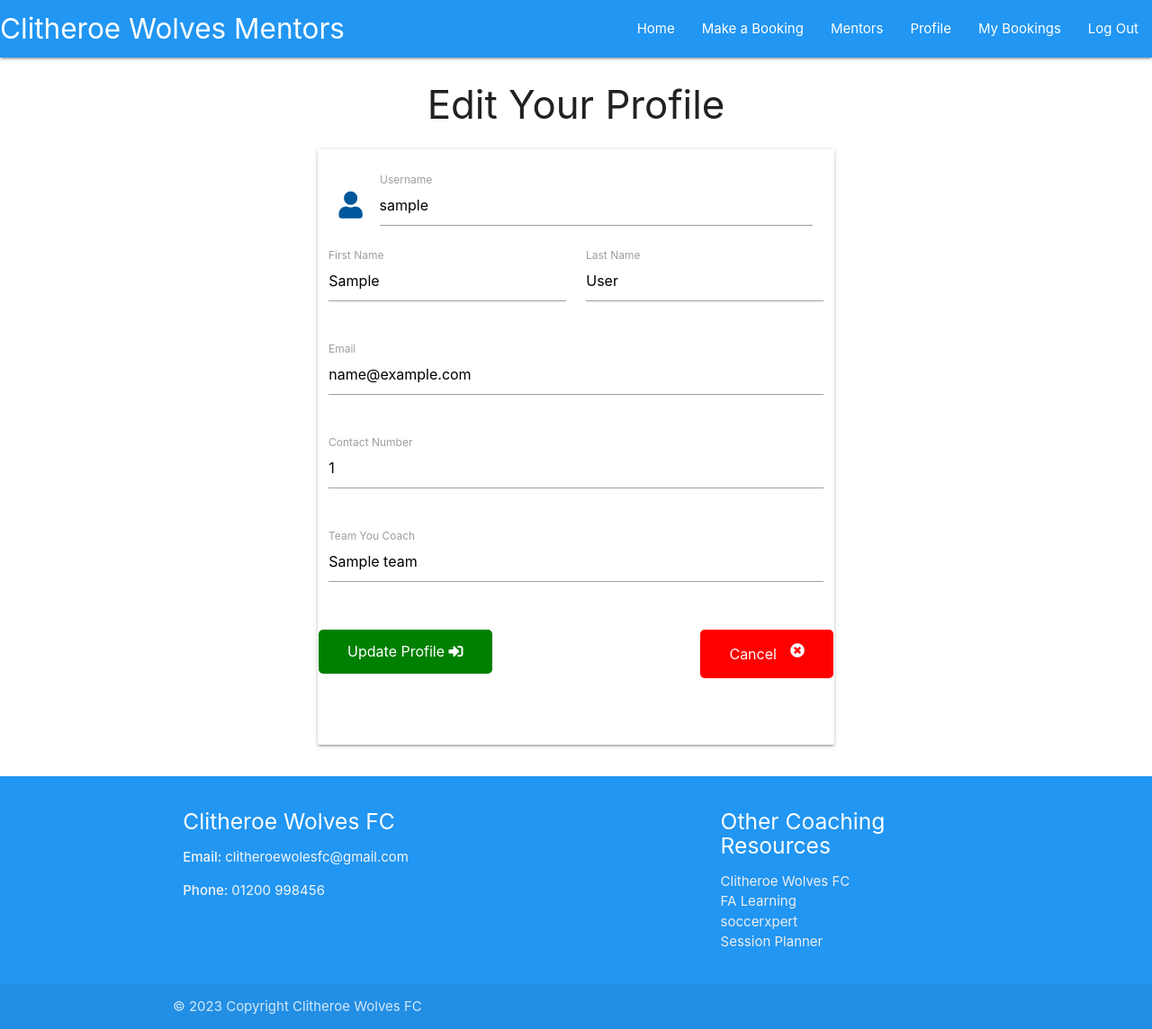
After one commit to Gazerb/coach-mentor, a Flask app: page /edit_profile in a window 1280 px wide. The commit adds this page. Shown: the whole page at 90% size. Run offline with Flask 2, Linux system fonts and the light colour scheme; the visitor is signed in with stand-in values (Sample User, id 1); a database or web service that is not in the repository returns one stand-in record (values such as "Sample title"); some libraries are stand-ins or nearby versions.

Commit message:
code added so user can edit the details in their user profile

```diff
--- a/app.py
+++ b/app.py
@@ -20,6 +20,7 @@ app.config['MONGO_URI'] = os.environ.get('MONGO_URI')
 app.secret_key = os.environ.get("SECRET_KEY")
 
 mongo = PyMongo(app)
+
 
 # loads home page on start up
 
@@ -122,7 +123,13 @@ def profile():
         {"username": session["user"]})["team"]
 
     if session["user"]:
-        return render_template("profile.html", username=username, fname=fname, lname=lname, email=email, contact=contact, team=team)
+        return render_template("profile.html",
+                               username=username,
+                               fname=fname,
+                               lname=lname,
+                               email=email,
+                               contact=contact,
+                               team=team)
 
     return redirect(url_for("login"))
 
@@ -135,6 +142,49 @@ def logout():
     flash("You have been logged out")
     session.pop("user")
     return redirect(url_for("login"))
+
+
+@app.route("/edit_profile", methods=['GET', 'POST'])
+def edit_profile():
+    if request.method == "POST":
+        submit = {
+            "username": request.form.get("username"),
+            "first_name": request.form.get("first_name"),
+            "last_name": request.form.get("last_name"),
+            "email": request.form.get("email"),
+            "contact_number": request.form.get("contact_number"),
+            "team": request.form.get("team"),
+        }
+        # Replaces data of booking to match changes made by the user
+        mongo.db.users.replace_one({"username": session["user"]}, submit)
+        flash("Your profile has been updated")
+        return redirect(url_for("profile"))
+
+    username = mongo.db.users.find_one(
+        {"username": session["user"]})["username"]
+
+    fname = mongo.db.users.find_one(
+        {"username": session["user"]})["first_name"]
+
+    lname = mongo.db.users.find_one(
+        {"username": session["user"]})["last_name"]
+
+    email = mongo.db.users.find_one(
+        {"username": session["user"]})["email"]
+
+    contact = mongo.db.users.find_one(
+        {"username": session["user"]})["contact_number"]
+
+    team = mongo.db.users.find_one(
+        {"username": session["user"]})["team"]
+
+    return render_template("edit_profile.html",
+                           username=username,
+                           fname=fname,
+                           lname=lname,
+                           email=email,
+                           contact=contact,
+                           team=team)
 
 # Route to make a booking with the mentors
 
--- a/templates/edit_booking.html
+++ b/templates/edit_booking.html
@@ -2,7 +2,7 @@
 {% block content %}
 <h2 class="center-text padding">Edit booking</h2>
 <div class="row card-panel blue lighten-5">
-    <form class="col s12 m8 offset-m2" method="POST" action="{{ url_for('edit_booking', bookings_id=bookings._id)}}">
+    <form class="col s12 m8 offset-m2" method="POST" action="{{ url_for('edit_booking', bookings_id=bookings._id) }}">
         <div class="row">
             <div class="input-field col s6">
                 <!-- Area for users first name, Which is prepoulated from data given when booking was made originally-->
--- /dev/null
+++ b/templates/edit_profile.html
@@ -0,0 +1,58 @@
+{% extends "base.html" %}
+{% block content %}
+
+<h3 class="center-align">Edit Your Profile</h3>
+
+    <div class="row">
+        <form class="col s12 m8 offset-m2" method="POST" action="{{ url_for('edit_profile', username=username) }}">
+            <div class="card-panel">
+                <!-- username -->
+                <div class="row">
+					<div class="input-field col s12">
+						<i class="fas fa-user prefix light-blue-text text-darken-4"></i>
+						<input id="username" name="username" value="{{ username }}" type="text" minlength="5"
+                        maxlength="15" pattern="^[a-zA-Z0-9]{5,15}$" class="validate" required>
+						<label for="username">Username</label>
+					</div>
+                <div class="row">
+                    <div class="input-field col s6">
+                      <input placeholder="First Name" id="first_name" name="first_name" value="{{ fname }}" type="text" class="validate">
+                      <label for="first_name">First Name</label>
+                    </div>
+                    <div class="input-field col s6">
+                      <input placeholder="Last Name" id="last_name" name="last_name" value="{{ lname }}" type="text" class="validate">
+                      <label for="last_name">Last Name</label>
+                    </div>
+                  </div>
+                  <div class="row">
+                    <div class="input-field col s12">
+                      <input id="email" name="email" value="{{ email }}" type="email" class="validate">
+                      <label for="email">Email</label>
+                    </div>
+                  </div>
+                  <div class="row">
+                    <div class="input-field col s12">
+                      <input placeholder="Contact Number" id="contact_number" name="contact_number" value="{{ contact }}" type="text" class="validate">
+                      <label for="contact_number">Contact Number</label>
+                    </div>
+                  </div>
+                  <div class="row">
+                    <div class="input-field col s12">
+                      <input placeholder="Team" id="team" name="team" value="{{ team }}" type="text" class="validate">
+                      <label for="team">Team You Coach</label>
+                    </div>
+                  </div>
+                <!-- register -->
+                <div class="row">
+                    <button type="submit" class="button white-text">
+                        Update Profile <i class="fas fa-sign-in-alt"></i>
+                    </button>
+                    <!-- Cancel booking button -->
+            <a href="{{ url_for('profile')}}" class="cancel white-text right">Cancel <i
+              class="fas fa-times-circle right"></i></a>
+                </div>
+            </div>
+        </form>
+    </div>
+
+{% endblock %}
--- a/templates/profile.html
+++ b/templates/profile.html
@@ -15,7 +15,7 @@
         </div>
         <div class="card-action">
             <!-- Edit booking button -->
-            <a href="" class="button white-text">Edit Profile <i
+            <a href="{{ url_for('edit_profile', username=username) }}" class="button white-text">Edit Profile <i
                 class="fas fa-edit right"></i></a>
             <!-- Cancel booking button -->
             <a href="" class="cancel white-text right">Delete Account <i
```
